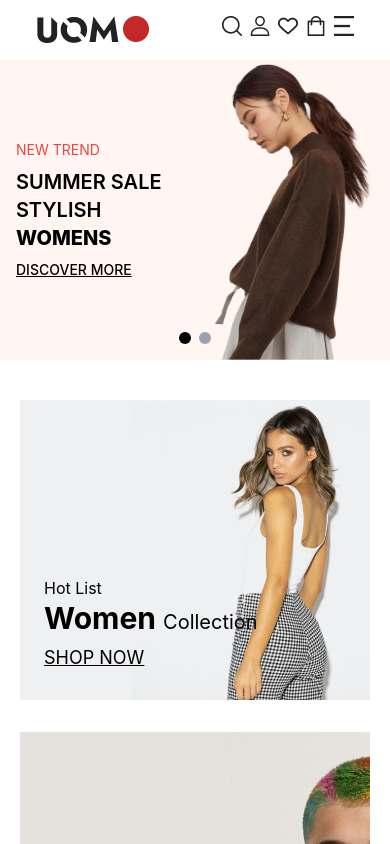
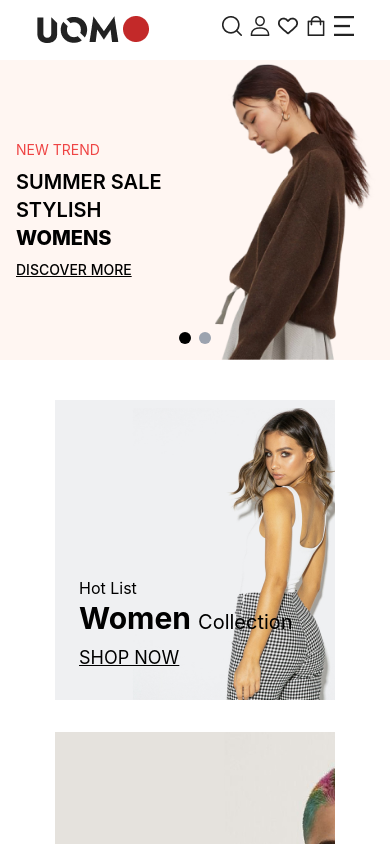
Before and after one commit to ahamedasif07/project-uomo-one, a React (Vite) app: page / in a window 390 px wide. Shown: the top 844 px of the page. Built offline with nearby package versions, Linux system fonts and the light colour scheme.

Commit message:
custom responcive done

```diff
--- a/src/components/Home/Catagory.jsx
+++ b/src/components/Home/Catagory.jsx
@@ -7,7 +7,7 @@ const Catagory = () => (
   <div>
     <div className="container px-3  mx-auto py-10">
       <div className="flex lg:flex-row flex-col gap-8">
-        <div className="md:w-1/2">
+        <div className="lg:w-1/2">
           <div className="md:px-[60px] px-2 lg:px-0">
             <div
               className="relative mx-auto  md:mx-0 md:h-[600px] h-[300px] md:mb-2 flex text-black flex-col bg-cover bg-center"
@@ -25,7 +25,7 @@ const Catagory = () => (
             </div>
           </div>
         </div>
-        <div className="md:w-1/2">
+        <div className="lg:w-1/2">
           {/* Upper content */}
           <div className="md:px-[60px] px-2 relative flex flex-col md:gap-3 gap-0   lg:px-0">
             <div
--- a/tailwind.config.js
+++ b/tailwind.config.js
@@ -2,7 +2,16 @@
 export default {
   content: ["./index.html", "./src/**/*.{js,ts,jsx,tsx}"],
   theme: {
-    extend: {},
+    extend: {
+      screens: {
+        xm: "320px", // Custom size for extra small
+        sm: "520px", // Default small size
+        md: "768px", // Default medium size
+        lg: "1024px", // Default large size
+        xl: "1280px", // Default extra large size
+        "2xl": "1536px", // Default 2xl size
+      },
+    },
   },
   plugins: [],
 };
```
